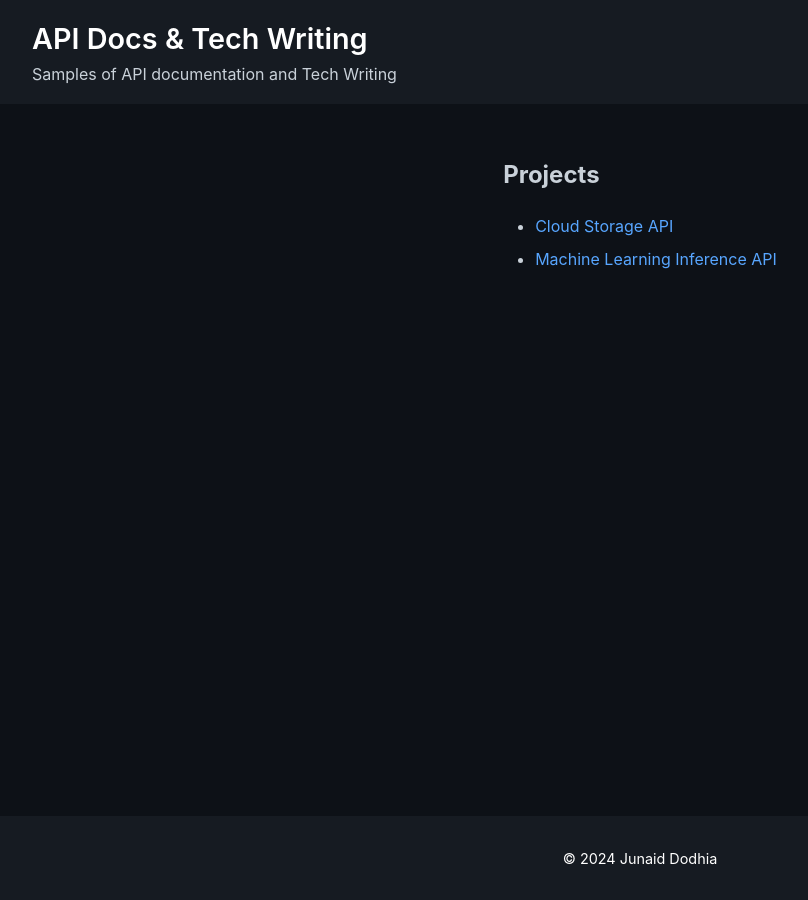
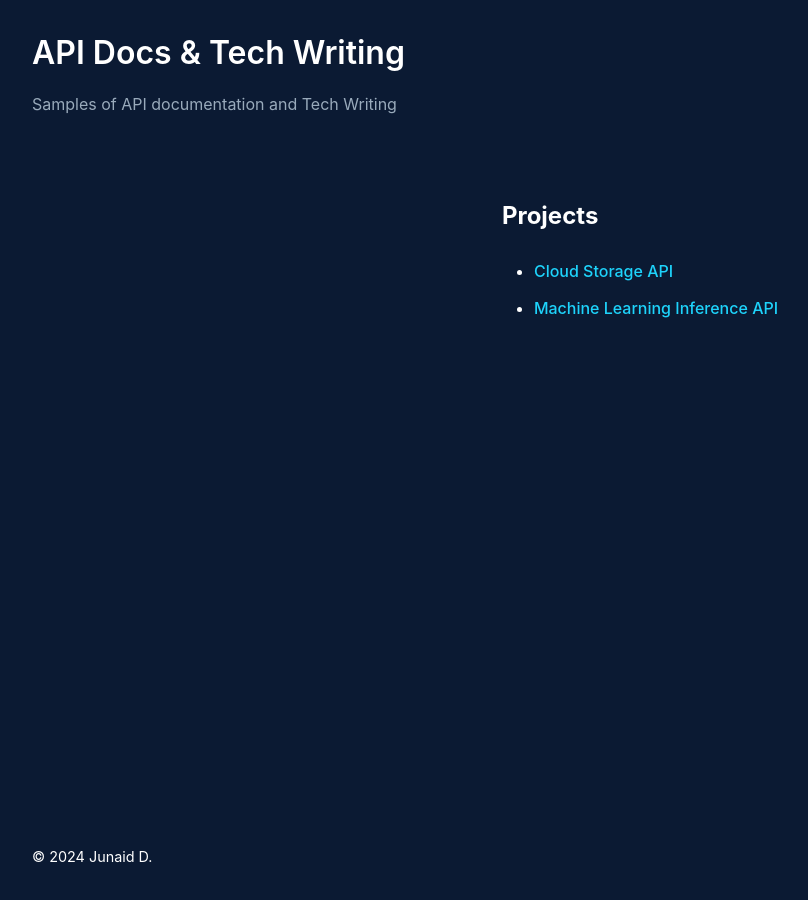
Before and after one commit to junaiddodhia/docs, a Jekyll site: the page index.html, which Jekyll copies as it is, in a window 1280 px wide. Shown: the whole page, without its empty margins (0-808 px from the left). Built offline with Jekyll 4.4.1, drawn with Linux system fonts in a browser that asks for light colours.

Commit message:
Add custom styles

```diff
--- a/assets/css/styles.css
+++ b/assets/css/styles.css
@@ -5,11 +5,11 @@ html, body {
     padding: 0;
     display: flex;
     flex-direction: column; /* Flexbox layout for sticky footer */
-    background-color: #0d1117; /* Dark background */
-    color: #c9d1d9; /* Light text */
+    background-color: #0b1a33; /* Navy Blue Background */
+    color: #ffffff; /* White Font Color */
     font-family: 'Inter', sans-serif; /* Clean font */
     font-size: 16px;
-    line-height: 1.6;
+    line-height: 1.8; /* Slightly increased line spacing */
     text-align: left; /* Align all text to the left */
 }
 
@@ -19,55 +19,54 @@ html, body {
     max-width: 800px;
     margin: 0 auto;
     padding: 2rem 1rem;
-    text-align: justify; /* Justify text inside content containers */
+    text-align: left; /* Left-align all content */
 }
 
 /* Header Styling */
 header {
-    background-color: #161b22;
-    padding: 1rem 0;
-    text-align: left; /* Align header content to the left */
-    padding-left: 2rem; /* Add padding for visual alignment */
+    background-color: #0b1a33; /* Matches body background */
+    padding: 1.5rem 2rem;
+    text-align: left;
 }
 
 header h1 {
     margin: 0;
-    color: #ffffff;
-    font-size: 1.8rem;
+    color: #ffffff; /* White for the header */
+    font-size: 2rem;
     font-weight: 600;
 }
 
 header p {
-    margin: 0;
-    color: #c9d1d9;
+    margin: 0.5rem 0 0 0;
+    color: #99aabb; /* Muted Gray for secondary text */
     font-size: 1rem;
 }
 
 /* Footer Styling */
 footer {
-    background-color: #161b22;
-    padding: 1rem 0;
-    text-align: center;
-    color: #ffffff;
+    background-color: #0b1a33; /* Matches body background */
+    padding: 1rem 2rem;
+    text-align: left; /* Align footer text to the left */
+    color: #ffffff; /* White font color */
     font-size: 0.9rem;
-    position: relative;
 }
 
 /* Anchor Links */
 a {
-    color: #58a6ff; /* Subtle blue for links */
+    color: #1ed3fb; /* Sky Blue for links */
     text-decoration: none;
+    font-weight: 500;
 }
 
 a:hover {
     text-decoration: underline;
-    color: #79c0ff; /* Slightly lighter blue on hover */
+    color: #1ed3fb; /* Consistent hover color */
 }
 
 /* Code Styling */
 code {
-    background-color: #161b22; /* Slightly darker background for code blocks */
-    color: #c9d1d9;
+    background-color: #0b1a33; /* Same as body background for harmony */
+    color: #1ed3fb; /* Sky Blue for code text */
     padding: 2px 4px;
     border-radius: 4px;
     font-family: 'Courier New', Courier, monospace;
@@ -75,11 +74,11 @@ code {
 }
 
 pre {
-    background-color: #161b22; /* Darker background for preformatted code */
+    background-color: #0b1a33; /* Same background for pre blocks */
     padding: 1rem;
     border-radius: 6px;
     overflow-x: auto;
-    color: #c9d1d9;
+    color: #ffffff; /* White for code content */
 }
 
 /* Lists */
@@ -90,6 +89,7 @@ ul, ol {
 
 li {
     margin-bottom: 0.5rem;
+    color: #ffffff; /* White list text */
 }
 
 /* Tables */
@@ -97,25 +97,25 @@ table {
     width: 100%;
     border-collapse: collapse;
     margin: 1rem 0;
-    background-color: #161b22;
-    color: #c9d1d9;
+    background-color: #0b1a33; /* Same as body */
+    color: #ffffff; /* White text for tables */
 }
 
 th, td {
-    border: 1px solid #30363d;
+    border: 1px solid #99aabb; /* Muted Gray for borders */
     padding: 0.5rem 1rem;
     text-align: left;
 }
 
 th {
-    background-color: #21262d;
+    background-color: #1a2d50; /* Slightly darker navy for header */
     font-weight: bold;
 }
 
 /* Buttons */
 button {
-    background-color: #238636;
-    color: #ffffff;
+    background-color: #1ed3fb; /* Sky Blue for buttons */
+    color: #ffffff; /* White text */
     border: none;
     padding: 0.5rem 1rem;
     border-radius: 4px;
@@ -124,16 +124,16 @@ button {
 }
 
 button:hover {
-    background-color: #2ea043;
+    background-color: #17b8e6; /* Slightly darker sky blue */
 }
 
 /* Scrollbar Styling */
 ::-webkit-scrollbar {
     width: 8px;
-    background-color: #161b22;
+    background-color: #0b1a33; /* Matches body background */
 }
 
 ::-webkit-scrollbar-thumb {
-    background-color: #30363d;
+    background-color: #99aabb; /* Muted Gray for thumb */
     border-radius: 4px;
 }
--- a/index.html
+++ b/index.html
@@ -19,7 +19,7 @@
         </ul>
     </div>
     <footer>
-        <p>© 2024 Junaid Dodhia</p>
+        <p>© 2024 Junaid D.</p>
     </footer>
 </body>
 </html>
```
